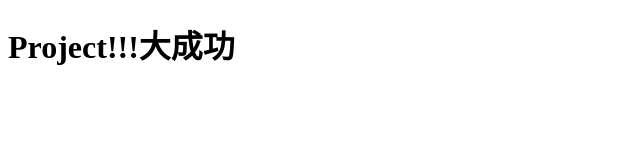
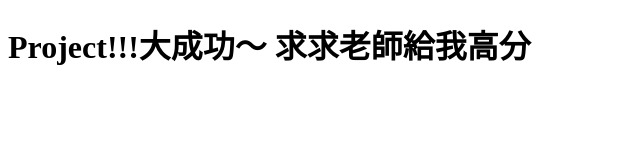
Before and after one commit to Sherry851005/Azure-Test, a plain HTML site: page index.html in a window 1280 px wide. Shown: the whole page, without its empty margins (0-640 px from the left). Drawn offline with Linux system fonts and the light colour scheme.

Commit message:
Update index.html

```diff
--- a/index.html
+++ b/index.html
@@ -7,7 +7,8 @@
 </head>
 <body>
     <h1>
-        Project!!!大成功
+        Project!!!大成功～
+        求求老師給我高分
     </h1>
 </body>
 </html>
```
